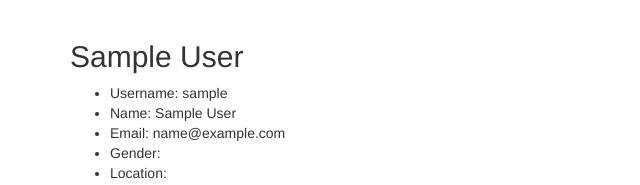
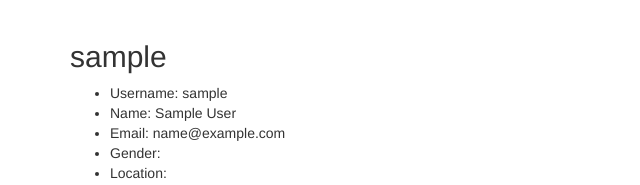
Before and after one commit to natecrow/media-sharing-site, a Django app: page /accounts/profile in a window 1280 px wide. Shown: the part 74-259 px from the top of the page, without its empty margins (0-640 px from the left). Run offline with Django 3.2, Linux system fonts and the light colour scheme; the visitor is signed in with stand-in values (Sample User, id 1); some libraries are stand-ins or nearby versions.

Commit message:
Displayed gender name instead of actual value

```diff
--- a/accounts/templates/accounts/profile.html
+++ b/accounts/templates/accounts/profile.html
@@ -3,12 +3,12 @@
 {% block title %}Your Profile{% endblock %}
 
 {% block content %}
-  <h2>{{ user.get_full_name }}</h2>
+  <h2>{{ user.username }}</h2>
   <ul>
     <li>Username: {{ user.username }}</li>
     <li>Name: {{ user.first_name }} {{ user.last_name }}</li>
     <li>Email: {{ user.email }}</li>
-    <li>Gender: {{ user.profile.gender }}</li>
+    <li>Gender: {{ user.profile.get_gender_display }}</li>
     <li>Location: {{ user.profile.location }}</li>
     <li>Birth Date: {{ user.profile.birth_date }}</li>
   </ul>
```
